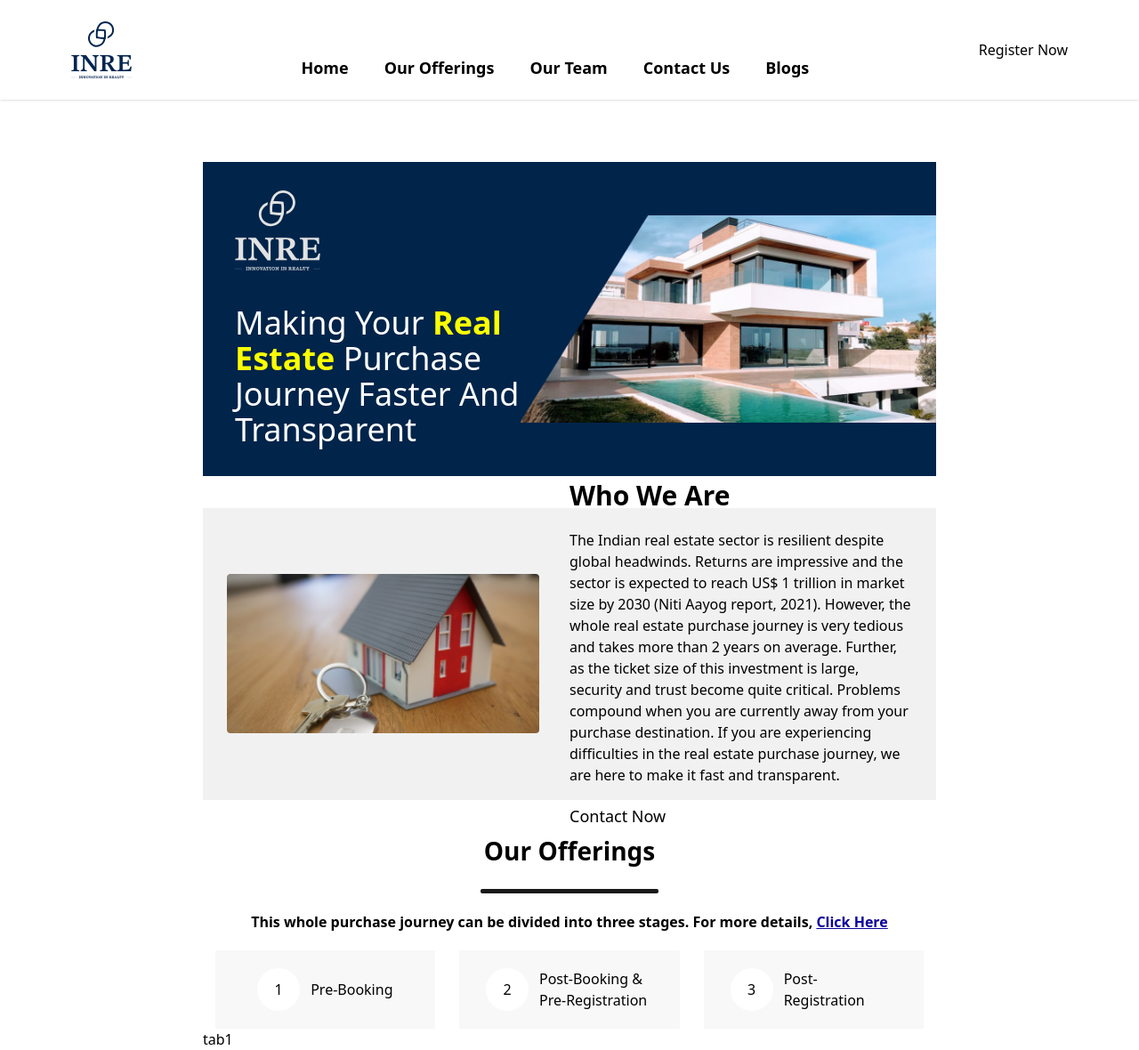
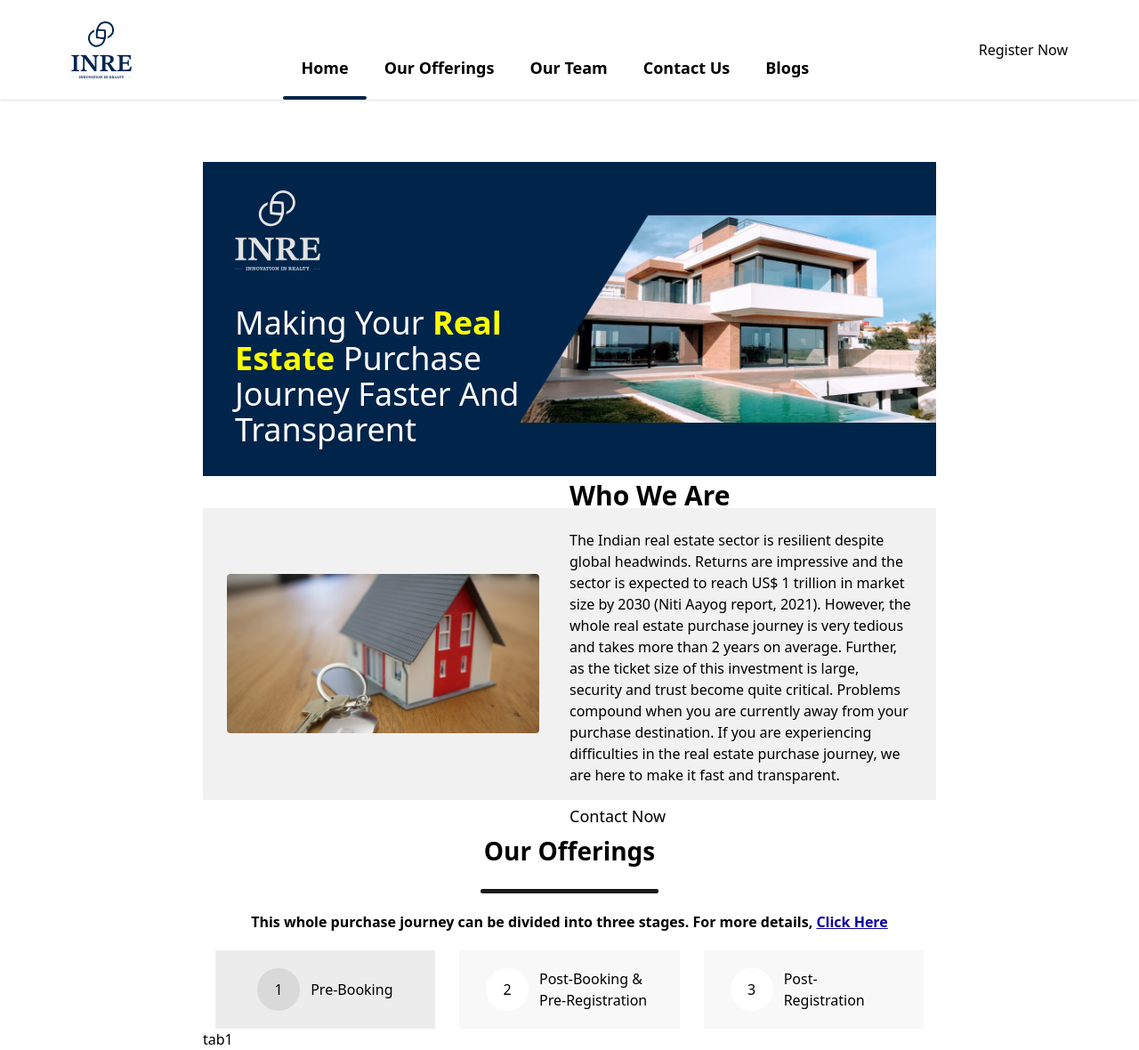
Before and after one commit to kekkei9/INRE-Demo-Website, a Next.js app: page / in a window 1280 px wide. Shown: the whole page at 89% size. Built offline with nearby package versions, Linux system fonts and the light colour scheme.

Commit message:
ts types fix

```diff
--- /dev/null
+++ b/src/components/BookingCard/BookingCard.tsx
@@ -0,0 +1,5 @@
+const BookingCard = () => {
+  return <div>hi</div>;
+};
+
+export default BookingCard;
--- /dev/null
+++ b/src/components/BookingCard/index.tsx
@@ -0,0 +1 @@
+export { default as BookingCard } from "./BookingCard";
--- a/src/components/CustomTabList/CustomTab.tsx
+++ b/src/components/CustomTabList/CustomTab.tsx
@@ -1,10 +1,5 @@
+import { Tab } from "@src/types/tab";
 import { Dispatch, SetStateAction } from "react";
-
-export type Tab = {
-  key: string;
-  label: string;
-  children: React.ReactNode;
-};
 
 interface ICustomTabProps {
   tab: Tab;
@@ -17,14 +12,14 @@ const CustomTab = ({ tab, currentTab, setCurrentTab }: ICustomTabProps) => {
 
   return (
     <div
-      className={`cursor-pointer bg-[#F8F8F8] flex py-5 items-center justify-center gap-3 w-[30%] ${
-        isSelected && "bg-[#ECECEC]"
+      className={`cursor-pointer flex py-5 items-center justify-center gap-3 w-[30%] ${
+        isSelected ? "bg-[#ECECEC]" : "bg-[#F8F8F8]"
       }`}
       onClick={() => setCurrentTab(tab.key)}
     >
       <div
-        className={`w-12 h-12 rounded-full bg-white flex items-center justify-center ${
-          isSelected && "bg-[#D9D9D9]"
+        className={`w-12 h-12 rounded-full flex items-center justify-center ${
+          isSelected ? "bg-[#D9D9D9]" : "bg-white"
         }`}
       >
         {tab.key}
--- a/src/components/TopNavList/TopNav.tsx
+++ b/src/components/TopNavList/TopNav.tsx
@@ -1,4 +1,4 @@
-import { Nav } from "@pages/headerList";
+import { Nav } from "@src/types/nav";
 import { Dispatch, SetStateAction } from "react";
 
 interface ITopNavListProps {
@@ -14,8 +14,8 @@ const TopNav = ({ navElem, nav, setNav }: ITopNavListProps) => {
     <div className="cursor-pointer" onClick={() => setNav(navElem.key)}>
       <div className="text-lg font-bold px-5">{navElem.label}</div>
       <div
-        className={`h-1 w-full rounded-sm mt-[1.125rem] bg-white ${
-          isSelected && "bg-[#01244A]"
+        className={`h-1 w-full rounded-sm mt-[1.125rem]  ${
+          isSelected ? "bg-[#01244A]" : "bg-white"
         }`}
       />
     </div>
--- a/src/pages/headerList.tsx
+++ b/src/pages/headerList.tsx
@@ -1,9 +1,5 @@
 import { HomePage } from "@components/HomePage";
-
-export type Nav = {
-  key: string;
-  label: string;
-};
+import { Nav } from "@src/types/nav";
 
 export const headerList: Nav[] = [
   { key: "home", label: "Home" },
--- /dev/null
+++ b/src/types/nav.ts
@@ -0,0 +1,4 @@
+export type Nav = {
+  key: string;
+  label: string;
+};
--- /dev/null
+++ b/src/types/tab.ts
@@ -0,0 +1,5 @@
+export type Tab = {
+  key: string;
+  label: string;
+  children: React.ReactNode;
+};
--- a/tsconfig.json
+++ b/tsconfig.json
@@ -24,7 +24,7 @@
       "@redux/*": ["src/redux/*"],
       "@services/*": ["src/services/*"],
       "@styles/*": ["src/styles/*"],
-      "@types/*": ["src/types/*"],
+      "@src/types/*": ["src/types/*"],
       "@utils/*": ["src/utils/*"],
       "@lib/*": ["src/lib/*"],
       "@context/*": ["src/context/*"]
```
